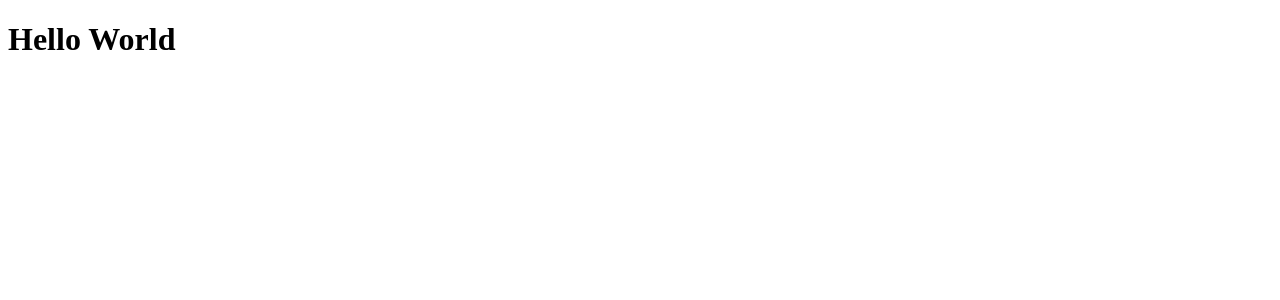
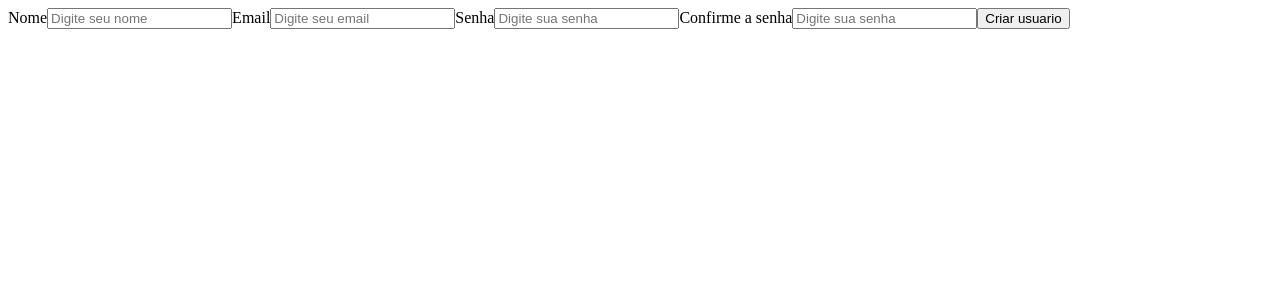
Before and after one commit to Henrique-M01/frontVollSollutions, a React (Create React App) app: page /create in a window 1280 px wide. Shown: the top 300 px of the page. Built offline with nearby package versions, Linux system fonts and the light colour scheme.

Commit message:
feta: add create login page

```diff
--- a/package.json
+++ b/package.json
@@ -9,6 +9,7 @@
     "axios": "^0.27.2",
     "react": "^18.1.0",
     "react-dom": "^18.1.0",
+    "react-router-dom": "^6.3.0",
     "react-scripts": "5.0.1",
     "web-vitals": "^2.1.4"
   },
--- a/src/App.js
+++ b/src/App.js
@@ -1,6 +1,20 @@
+import Provider from './Context/Provider';
+import Login from './pages/Login';
+import CreateLogin from './pages/CreateLogin';
+import { BrowserRouter, Routes, Route } from 'react-router-dom';
+import HomePage from './pages/Home';
+
 function App() {
   return (
-    <h1>Hello World</h1>
+    <Provider>
+      <BrowserRouter>
+        <Routes>
+          <Route path="/" element={ <Login /> } />
+          <Route path="/create" element={ <CreateLogin /> } />
+          <Route path="/home" element={ <HomePage /> } />
+        </Routes>
+      </BrowserRouter>
+    </Provider>
   );
 }
 
--- /dev/null
+++ b/src/pages/CreateLogin.jsx
@@ -0,0 +1,79 @@
+import { useState } from 'react';
+import { useNavigate } from 'react-router-dom';
+import { loginCreate } from '../services/RequestAPI';
+
+export default function CreateLogin() {
+  const [name, setName] = useState('');
+  const [email, setEmail] = useState('');
+  const [password, setPassword] = useState('');
+  const [equalPassword, setEqualPassword] = useState('');
+  const [comparePassword, setComparePassword] = useState(false);
+  const [success, setSuccess] = useState(false);
+
+  const navigate = useNavigate();
+  async function createLogin(
+    name,
+    email,
+    password,
+    equalPassword,
+    ) {
+      if (equalPassword !== password) return setComparePassword(true);
+
+      if (name && email && password === equalPassword) {
+        await loginCreate(name, email, password);
+
+        setComparePassword(false);
+        setSuccess(true);
+        setTimeout(() => navigate('/'), 2000)
+      }
+    }
+
+  return (
+    <div>
+      <form>
+        <label>
+          Nome
+          <input
+            type="text"
+            placeholder="Digite seu nome"
+            onChange={ (event) => setName(event.target.value)}
+          />
+        </label>
+        <label>
+          Email
+          <input
+            type="text"
+            placeholder="Digite seu email"
+            onChange={ (event) => setEmail(event.target.value)}
+          />
+        </label>
+        <label>
+          Senha
+          <input
+            type="password"
+            placeholder="Digite sua senha"
+            onChange={ (event) => setPassword(event.target.value)}
+          />
+        </label>
+        <label>
+          Confirme a senha
+          <input
+            type="password"
+            placeholder="Digite sua senha"
+            onChange={ (event) => setEqualPassword(event.target.value)}
+          />
+        </label>
+        { comparePassword && <span>As senhas nao sao iguais</span> }
+        <button
+          onClick={ async (event) => {
+            event.preventDefault();
+            await createLogin(name, email, password, equalPassword)
+          } }
+        >
+          Criar usuario
+        </button>
+      </form>
+      {success && <span>Usuario criado com sucesso!!</span>}
+    </div>
+  )
+}
--- a/src/pages/Login.jsx
+++ b/src/pages/Login.jsx
@@ -1,7 +1,7 @@
 import { useState, useContext } from 'react';
 import { useNavigate } from 'react-router-dom';
 import MyContext from '../Context/MyContext';
-import loginValidate from '../services/RequestAPI';
+import { loginValidate } from '../services/RequestAPI';
 
 export default function Login() {
   const { setToken, setRole, setCoins, setName } = useContext(MyContext);
@@ -20,7 +20,7 @@ export default function Login() {
     setRole(validate.role);
     setCoins(validate.coins);
     setName(validate.name);
-
+    navigate('/home')
   }
 
   return (
@@ -36,7 +36,7 @@ export default function Login() {
           />
         </label>
         <label>
-          Pasword
+          Senha
           <input
             type="pasword"
             placeholder="Digite sua senha"
@@ -44,7 +44,10 @@ export default function Login() {
           />
         </label>
         <button
-          onClick={ () => validLogin(email, password) }
+          onClick={ (event) => {
+            event.preventDefault();
+            validLogin(email, password)
+          } }
         >
           Entrar
         </button>
@@ -55,7 +58,7 @@ export default function Login() {
         <button
           onClick={ () => navigate('/create') }
         >
-          Criar usuaria
+          Criar Usuario
         </button>
       </div>
     </div>
```
Also changed, not shown: src/Context/Provider.js (+6 -4 lines), 1 other file (tests, documents, lock files or other folders).
